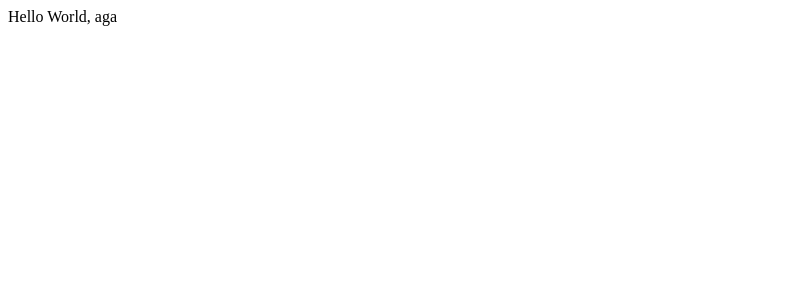
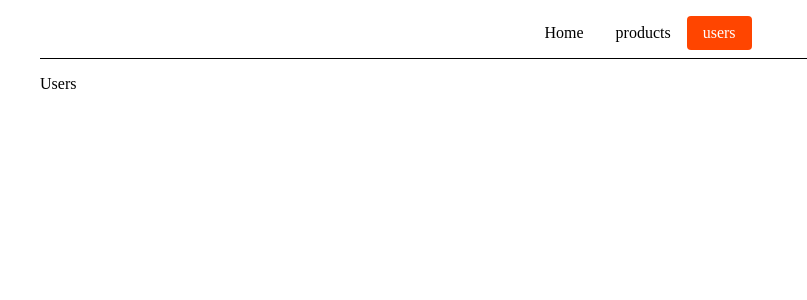
Before and after one commit to MaksymTykhoniuk/adminDashboard-prac, a React (Vite) app: page /adminDashboard-prac/users in a window 1280 px wide. Shown: the top 300 px of the page, without its empty margins (0-807 px from the left). Built offline with nearby package versions, Linux system fonts and the light colour scheme.

Commit message:
add init routes

```diff
--- a/src/App.tsx
+++ b/src/App.tsx
@@ -1,5 +1,21 @@
+import { Routes, Route } from 'react-router-dom';
+import { lazy } from 'react';
+import { SharedLayout } from './components/SharedLayout/SharedLayout';
+
+const Home = lazy(() => import('./pages/Home/Home'));
+const Products = lazy(() => import('./pages/Products/Products'));
+const Users = lazy(() => import('./pages/Users/Users'));
+
 function App() {
-  return <div>Hello World, aga</div>;
+  return (
+    <Routes>
+      <Route path="/" element={<SharedLayout />}>
+        <Route index element={<Home />}></Route>
+        <Route path="/products" element={<Products />} />
+        <Route path="/users" element={<Users />} />
+      </Route>
+    </Routes>
+  );
 }
 
 export default App;
--- /dev/null
+++ b/src/components/SharedLayout/SharedLayout.styled.tsx
@@ -0,0 +1,41 @@
+import styled from '@emotion/styled';
+import { NavLink } from 'react-router-dom';
+
+export const Container = styled.div`
+  max-width: 1200px;
+  margin: 0 auto;
+  padding: 0 16px;
+  padding-top: 0;
+`;
+
+export const Header = styled.header`
+  display: flex;
+  align-items: center;
+  justify-content: center;
+  gap: 12px;
+  padding: 8px 0;
+  margin-bottom: 16px;
+  border-bottom: 1px solid black;
+
+  > nav {
+    display: flex;
+  }
+`;
+
+export const Logo = styled.p`
+  font-weight: 700;
+  margin: 0;
+`;
+
+export const Link = styled(NavLink)`
+  padding: 8px 16px;
+  border-radius: 4px;
+  text-decoration: none;
+  color: black;
+  font-weight: 500;
+
+  &.active {
+    color: white;
+    background-color: orangered;
+  }
+`;
--- /dev/null
+++ b/src/components/SharedLayout/SharedLayout.tsx
@@ -0,0 +1,22 @@
+import { Suspense } from 'react';
+import { Outlet } from 'react-router-dom';
+import { Container, Header, Link } from './SharedLayout.styled';
+
+export const SharedLayout = () => {
+  return (
+    <Container>
+      <Header>
+        <nav>
+          <Link to="/" end>
+            Home
+          </Link>
+          <Link to="/products">products</Link>
+          <Link to="/users">users</Link>
+        </nav>
+      </Header>
+      <Suspense fallback={<div>Loading page...</div>}>
+        <Outlet />
+      </Suspense>
+    </Container>
+  );
+};
--- a/src/main.tsx
+++ b/src/main.tsx
@@ -1,9 +1,12 @@
-import React from 'react'
-import ReactDOM from 'react-dom/client'
-import App from './App.tsx'
+import React from 'react';
+import ReactDOM from 'react-dom/client';
+import App from './App.tsx';
+import { BrowserRouter } from 'react-router-dom';
 
 ReactDOM.createRoot(document.getElementById('root') as HTMLElement).render(
   <React.StrictMode>
-    <App />
-  </React.StrictMode>,
-)
+    <BrowserRouter basename="/adminDashboard-prac/">
+      <App />
+    </BrowserRouter>
+  </React.StrictMode>
+);
--- /dev/null
+++ b/src/pages/Home/Home.tsx
@@ -0,0 +1,5 @@
+const Home = () => {
+  return <div>Home</div>;
+};
+
+export default Home;
--- /dev/null
+++ b/src/pages/Products/Products.tsx
@@ -0,0 +1,5 @@
+const Products = () => {
+  return <div>Products</div>;
+};
+
+export default Products;
--- /dev/null
+++ b/src/pages/Users/Users.tsx
@@ -0,0 +1,5 @@
+const Users = () => {
+  return <div>Users</div>;
+};
+
+export default Users;
```
